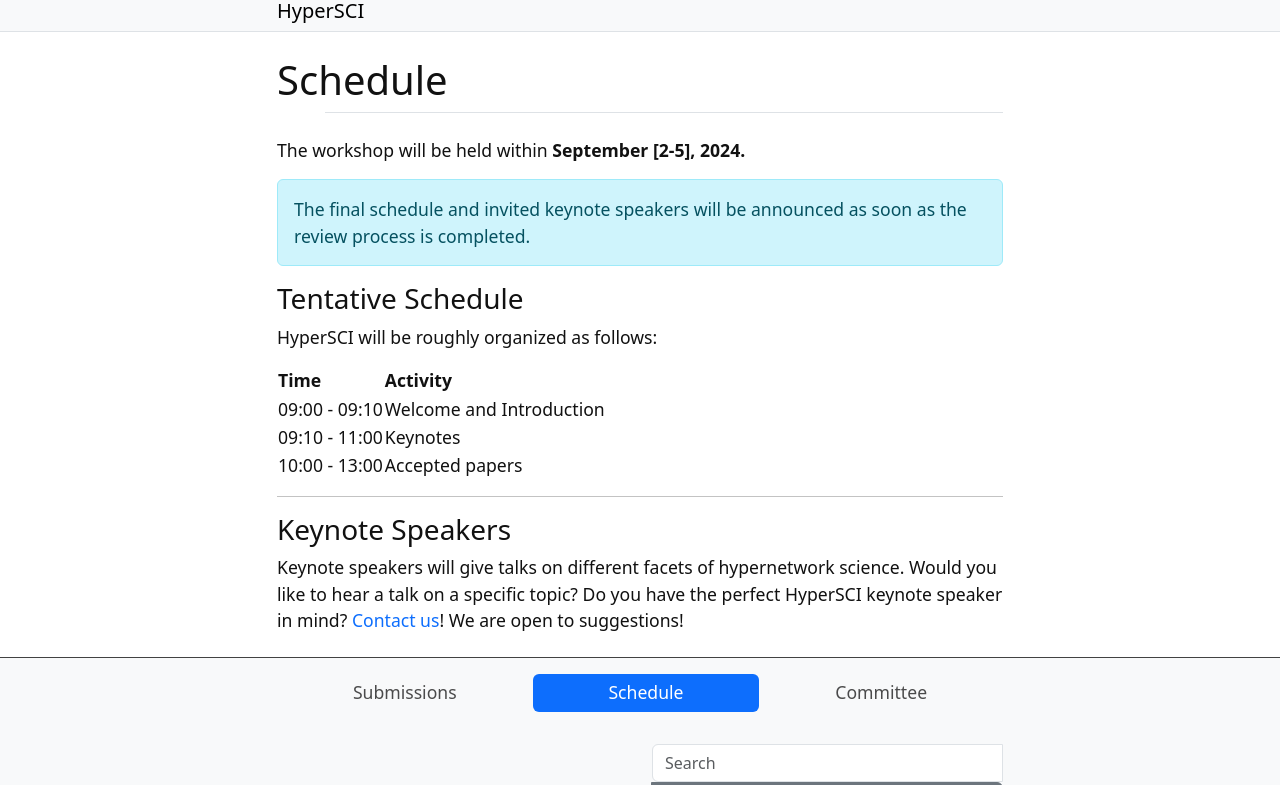
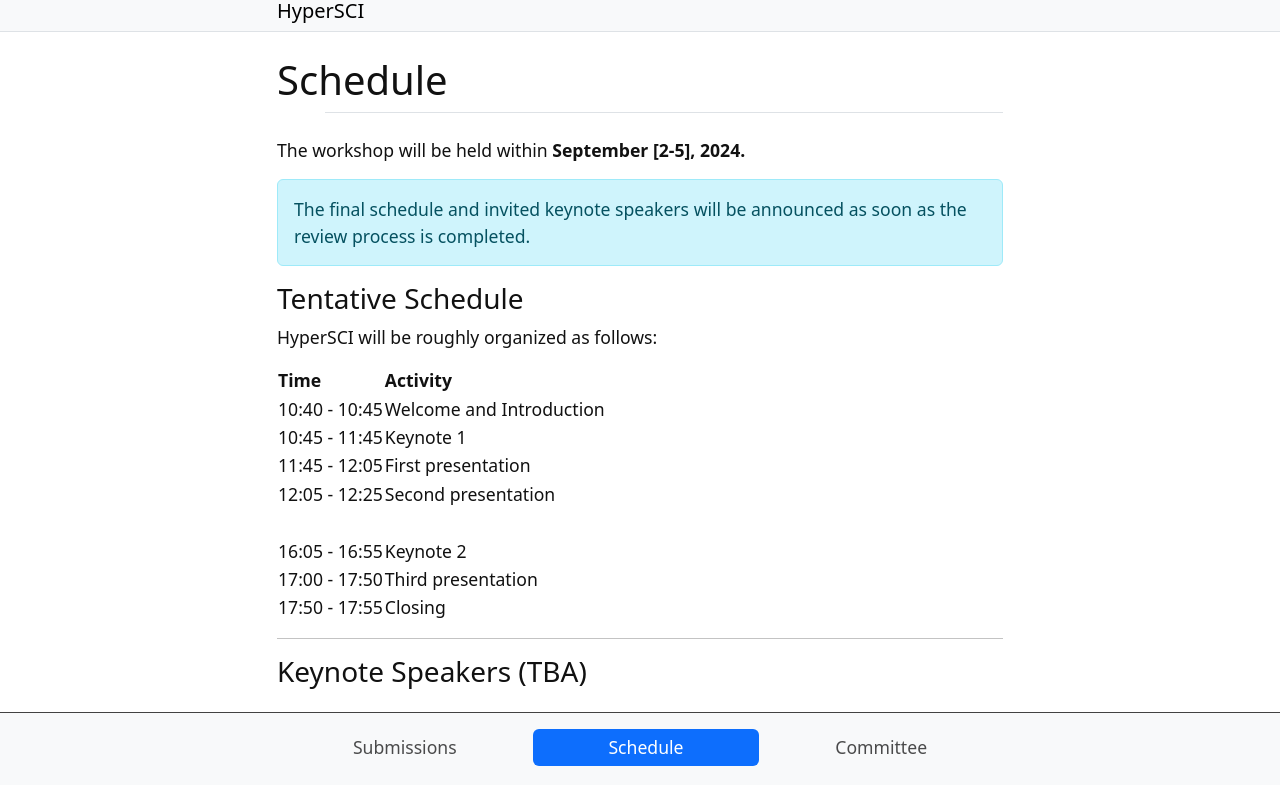
Before and after one commit to hyperSCI-workshop/hyperSCI-workshop.github.io, a Jekyll site: the page built from content/1-schedule.md, in a window 1280 px wide, cut to the strip 121-906 px from the top of the page. Built offline with Jekyll 4.4.1, drawn with Linux system fonts in a browser that asks for light colours.

Commit message:
schedule update

```diff
--- a/content/1-schedule.md
+++ b/content/1-schedule.md
@@ -15,12 +15,15 @@ HyperSCI will be roughly organized as follows:
 
 | Time          | Activity                 |
 |---------------|--------------------------|
-| 09:00 - 09:10 | Welcome and Introduction |
-| 09:10 - 11:00 | Keynotes                 |
-| 10:00 - 13:00 | Accepted papers          |
+| 10:40 - 10:45 | Welcome and Introduction |
+| 10:45 - 11:45 | Keynote 1                |
+| 11:45 - 12:05 | First presentation       |
+| 12:05 - 12:25 | Second presentation      |
+|               |                          |
+| 16:05 - 16:55 | Keynote 2                |
+| 17:00 - 17:50 | Third presentation       |
+| 17:50 - 17:55 | Closing                  |
 
 ---
 
-### Keynote Speakers
-
-Keynote speakers will give talks on different facets of hypernetwork science. Would you like to hear a talk on a specific topic? Do you have the perfect HyperSCI keynote speaker in mind?  <a href="mailto:andrea.failla@phd.unipi.it">Contact us</a>! We are open to suggestions!
+### Keynote Speakers (TBA)
```
Also changed, not shown: index.md (+2 -2 lines).
